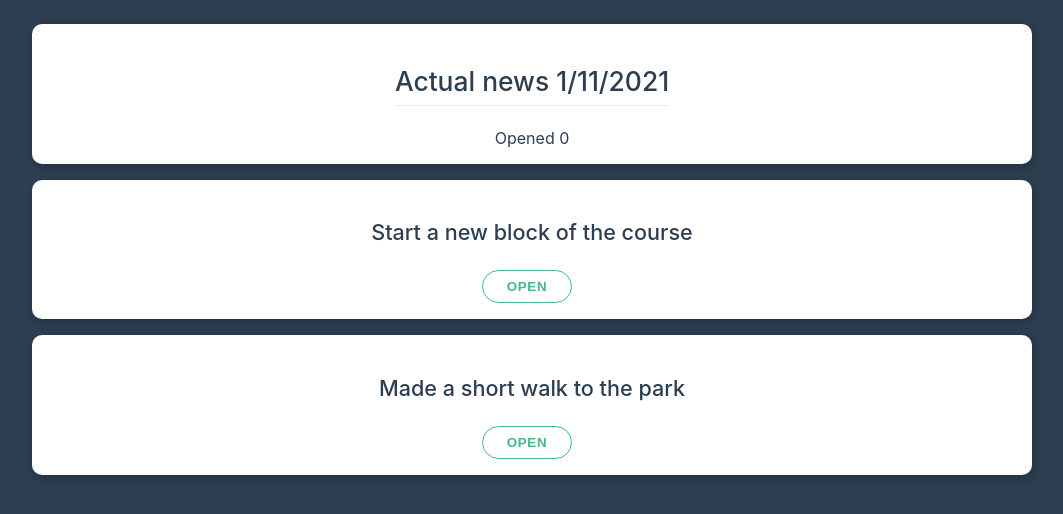
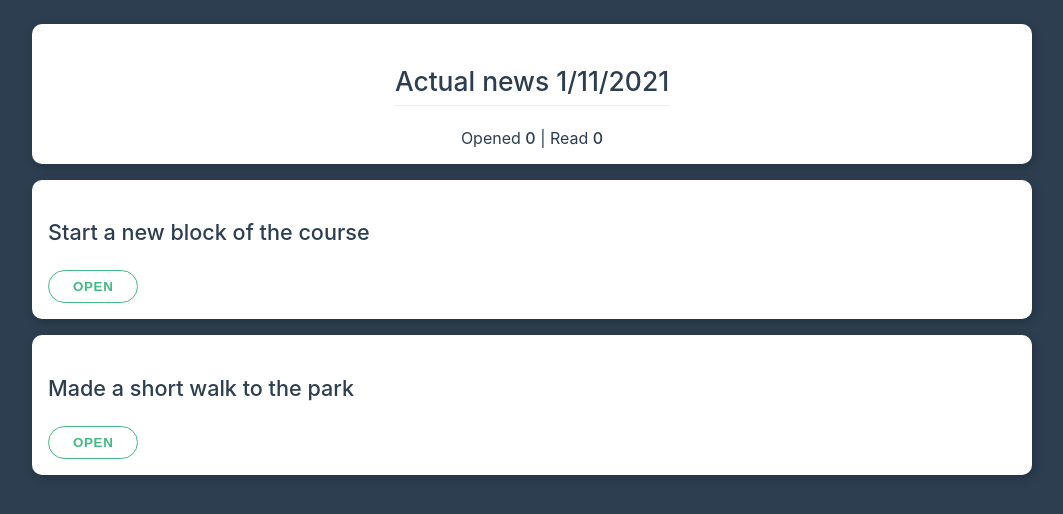
Before and after one commit to OlgaJaer/vue3-cli, a Vue app: page / in a window 1280 px wide. Shown: the top 514 px of the page, without its empty margins (108-1171 px from the left). Built offline with nearby package versions, Linux system fonts and the light colour scheme.

Commit message:
lesson 9 - add logics

```diff
--- a/src/App.vue
+++ b/src/App.vue
@@ -2,7 +2,7 @@
   <div class="container pt-1">
     <div class="card center">
       <h2>Actual news {{now}} </h2>
-      <span>Opened {{ openRate }} </span>
+      <span>Opened <strong>{{ openRate }}</strong> | Read <strong>{{readRate}}</strong> </span>
     </div>
 
     <app-news
@@ -11,7 +11,10 @@
     :title="item.title"
     :id="item.id"
     :is-open="item.isOpen"
+    :was-read="item.wasRead"
     @open-news="openNews"
+    @read-news="readNews"
+    @unmark="unReadNews"
     ></app-news>
 
   </div>
@@ -28,21 +31,35 @@ export default {
         {
           title: 'Start a new block of the course',
           id: 1,
-          isOpen: false
+          isOpen: false,
+          wasRead: false
         },
         {
           title: 'Made a short walk to the park',
           id: 2,
-          isOpen: false
+          isOpen: false,
+          wasRead: false
         }
       ],
-      openRate: 0
+      openRate: 0,
+      readRate: 0
     }
   },
   methods: {
     openNews (data, data2) {
       this.openRate++
       console.log(data, data2)
+    },
+    readNews (id) {
+      const idx = this.news.findIndex(news => news.id === id)
+      this.news[idx].wasRead = true
+      this.readRate++
+      console.log(id)
+    },
+    unReadNews (id) {
+      const news = this.news.find(news => news.id === id)
+      news.wasRead = false
+      this.readRate--
     }
   },
   components: {
--- a/src/AppNews.vue
+++ b/src/AppNews.vue
@@ -1,15 +1,25 @@
 <template>
-  <div class="card center" >
+  <div class="card" >
       <h3>{{ title }}</h3>
       <button class="btn" @click="open">{{isOpenLocale ? 'Close' : 'Open'}} </button>
-      <p v-if="isOpenLocale">Lorem ipsum dolor, sit amet consectetur adipisicing elit. Fuga sunt necessitatibus, deleniti officiis, iusto ab modi culpa sed cupiditate ratione, at aut quam eligendi. Pariatur, adipisci? Aliquid voluptatum placeat animi?</p>
+      <button class="btn danger" v-if="wasRead" @click="$emit('unmark', id)">
+        Mark unread
+      </button>
+      <div v-if="isOpenLocale">
+        <hr />
+        <p >Lorem ipsum dolor, sit amet consectetur adipisicing elit. Fuga sunt necessitatibus, deleniti officiis, iusto ab modi culpa sed cupiditate ratione, at aut quam eligendi. Pariatur, adipisci? Aliquid voluptatum placeat animi?</p>
+        <button class="btn primary" v-if="!wasRead" @click="mark">Read News</button>
+      </div>
+
     </div>
 </template>
 
 <script>
+
 export default {
   // props: ['title'],
   props: {
+    wasRead: Boolean,
     title: {
       type: String,
       required: true
@@ -28,11 +38,19 @@ export default {
     }
   },
   emits: {
-    'open-news' (num) {
-      if (num) {
+    'open-news': null,
+    'read-news' (id) {
+      if (id) {
         return true
       }
-      console.warn('No data in open-news emit')
+      console.warn('No id for emit "read-news')
+      return false
+    },
+    'unmark' (id) {
+      if (id) {
+        return true
+      }
+      console.warn('No id for emit "unmark')
       return false
     }
   },
@@ -47,7 +65,14 @@ export default {
       if (this.isOpenLocale) {
         this.$emit('open-news', 42, 24)
       }
+    },
+    mark () {
+      this.isOpenLocale = false
+      this.$emit('read-news', this.id)
     }
+    // unmark () {
+    //   this.$emit('unmark', this.id)
+    // }
   }
 }
 </script>
```
